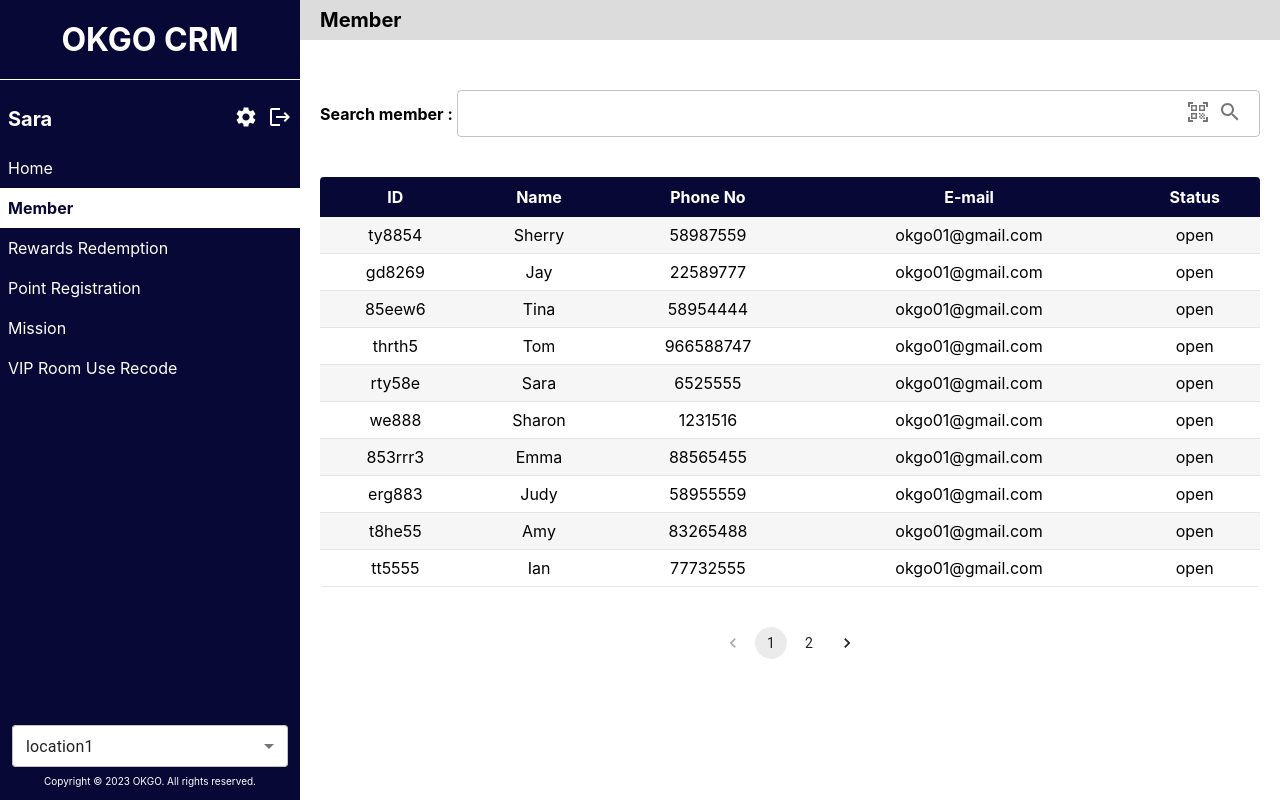
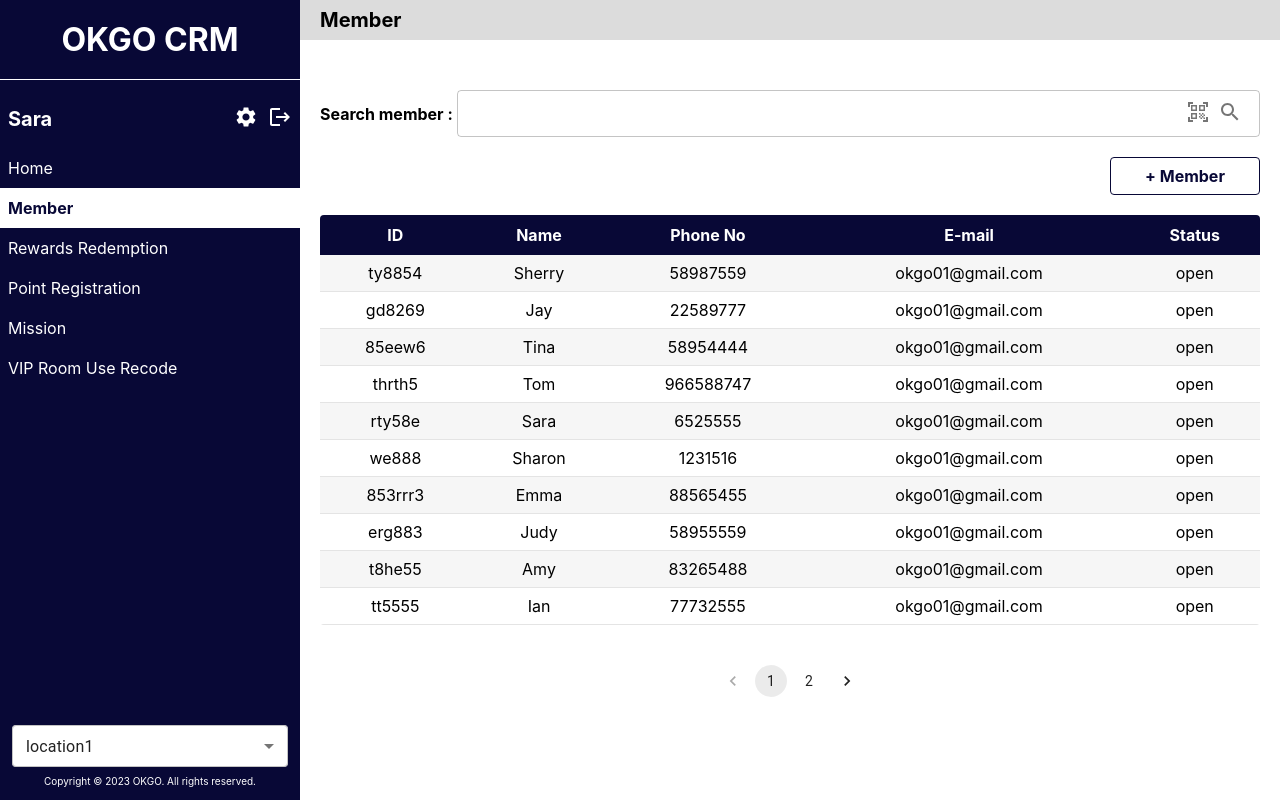
Before and after one commit to shangyuanhsu/okgocrm, a Next.js app: page /member in a window 1280 px wide. Built offline with nearby package versions, Linux system fonts and the light colour scheme.

Commit message:
add loading

```diff
--- /dev/null
+++ b/src/components/Loading.js
@@ -0,0 +1,22 @@
+import styles from "../styles/Loading.module.css";
+import { useState } from "react";
+import CircularProgress from "@mui/material/CircularProgress";
+import Box from "@mui/material/Box";
+import { useSelector } from "react-redux";
+// =========================================
+const Loading = () => {
+  const isShow = useSelector((state) => state.allSet.loading);
+  return (
+    <>
+      {isShow && (
+        <div className={styles.loading}>
+          <Box sx={{ display: "flex" }}>
+            <CircularProgress />
+          </Box>
+        </div>
+      )}
+    </>
+  );
+};
+
+export default Loading;
--- /dev/null
+++ b/src/features/allSet/allSet.js
@@ -0,0 +1,19 @@
+import { createSlice } from "@reduxjs/toolkit";
+
+const initialState = {
+  loading: false,
+};
+
+export const allSetSlice = createSlice({
+  name: "allSet",
+  initialState,
+  reducers: {
+    handleLoading: (state, action) => {
+      state.loading = action.payload;
+    },
+  },
+});
+
+export const { handleLoading } = allSetSlice.actions;
+
+export default allSetSlice.reducer;
--- a/src/pages/_app.js
+++ b/src/pages/_app.js
@@ -2,12 +2,13 @@ import "../styles/globals.css";
 import Layuot from "../components/Layout";
 import { store } from "../store";
 import { Provider } from "react-redux";
+import Loading from "../components/Loading";
 function MyApp({ Component, pageProps }) {
-
   return (
     <Provider store={store}>
       <Layuot>
         <Component {...pageProps} />
+        <Loading />
       </Layuot>
     </Provider>
   );
--- a/src/pages/member/index.js
+++ b/src/pages/member/index.js
@@ -1,3 +1,4 @@
+import styles from "../../styles/Member.module.css"
 import { useState } from "react";
 import { useRouter } from "next/router";
 import Head from "next/head";
@@ -8,6 +9,7 @@ import Header from "../../components/Header";
 import Pagination from "@mui/material/Pagination";
 import Hamburger from "../../components/Hamburger";
 import { useSelector } from "react-redux";
+
 // =========================================
 // api 資料
 export const getServerSideProps = () => {
@@ -201,6 +203,9 @@ const Member = ({ memberData }) => {
           <h2>Member</h2>
           <section>
             <SearchMember takeSearchMember={takeSearchMember} />
+            <div className={styles.addMember}>
+              + Member
+            </div>
             <div>
               <TableList
                 tableTitle={tableTitle}
--- a/src/pages/member/info/[id].js
+++ b/src/pages/member/info/[id].js
@@ -114,7 +114,7 @@ const MemberCard = ({ memberData }) => {
                 handleChangeTab("info");
               }}
             >
-              Basic personal info
+              Info
             </div>
             |
             <div
--- a/src/pages/member/point/[id].js
+++ b/src/pages/member/point/[id].js
@@ -578,7 +578,7 @@ const MemberCardPiont = ({ memberData, transactionRecordsArr }) => {
                 handleChangeTab("info");
               }}
             >
-              Basic personal info
+              Info
             </div>
             |
             <div
--- a/src/store.js
+++ b/src/store.js
@@ -1,9 +1,11 @@
 import { configureStore } from "@reduxjs/toolkit";
 import counterReducer from "./features/counter/counterSlice";
 import hamburgerReducer from "./features/hamburger/hamburgerSlice";
+import allSetReducer from "./features/allSet/allSet";
 export const store = configureStore({
   reducer: {
     counter: counterReducer,
     hamburger: hamburgerReducer,
+    allSet: allSetReducer,
   },
 });
--- /dev/null
+++ b/src/styles/Loading.module.css
@@ -0,0 +1,11 @@
+.loading {
+    width: 100%;
+    height: 100vh;
+    background-color: rgba(255, 255, 255, 0.572);
+    position: fixed;
+    inset: 0;
+    display: flex;
+    justify-content: center;
+    align-items: center;
+    z-index: 200;
+}
--- /dev/null
+++ b/src/styles/Member.module.css
@@ -0,0 +1,15 @@
+.addMember {
+    width: 150px;
+    margin: 20px 0 -20px 0;
+    margin-left: auto;
+    text-align: center;
+    color: #080836;
+    border: 1px solid #080836;
+    padding: 8px 0;
+    border-radius: 4px;
+    display: flex;
+    align-items: center;
+    justify-content: space-evenly;
+    font-weight: bold;
+    cursor: pointer;
+}
```
Also changed, not shown: src/pages/index.js (+10 -4 lines).
